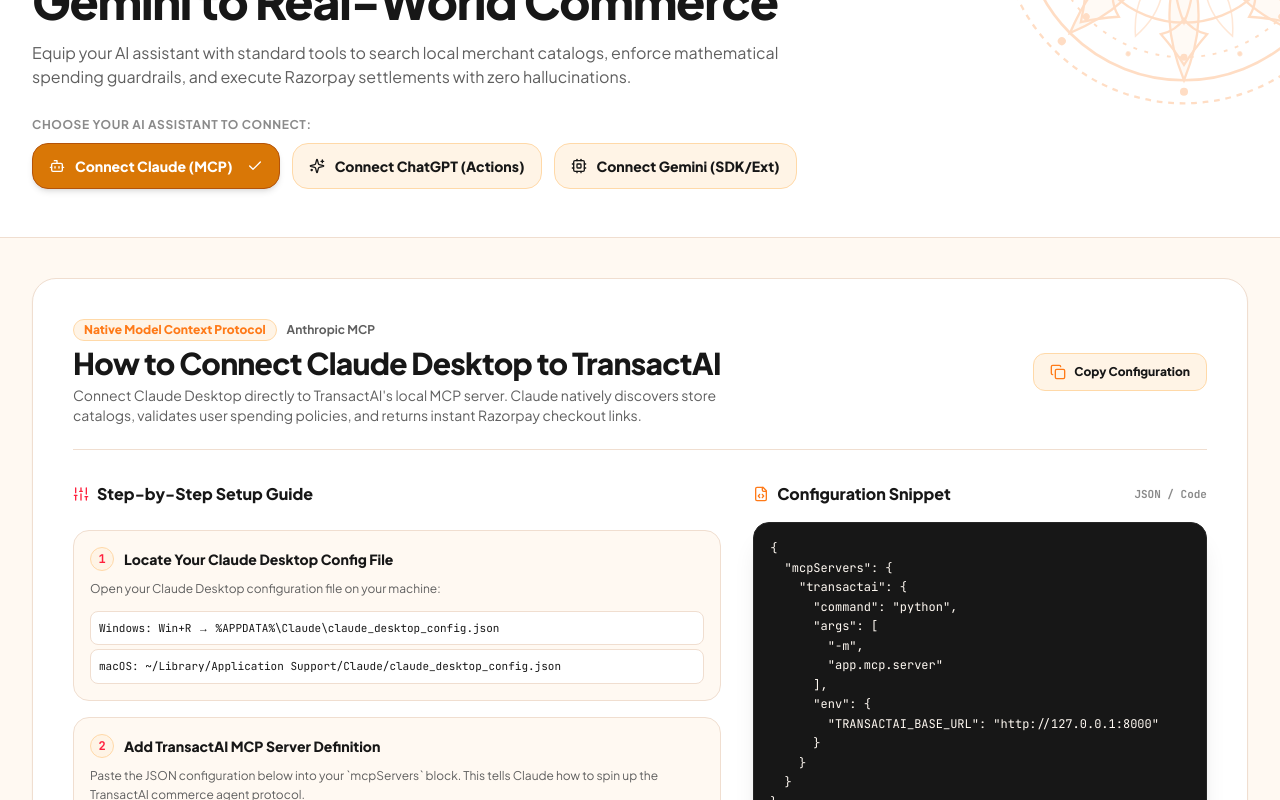
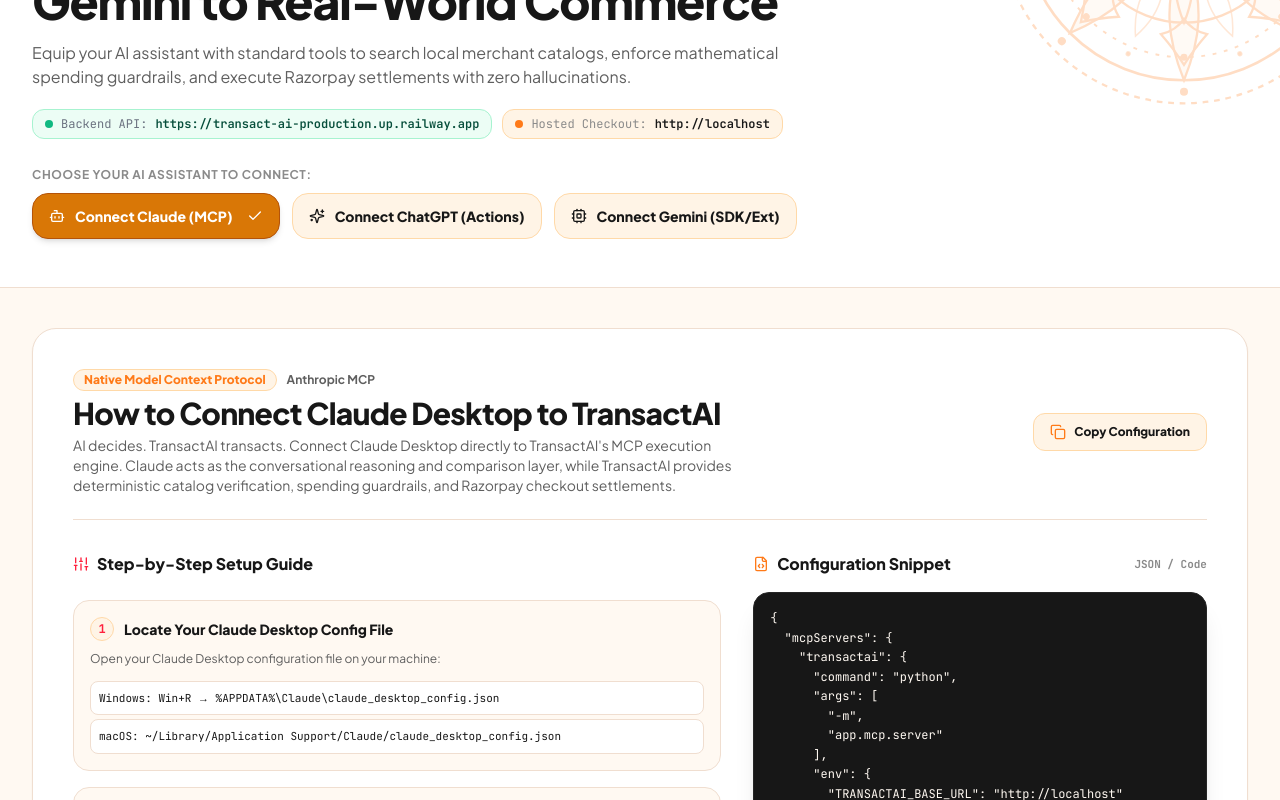
Before and after one commit to Sahil9205/Transact-Ai, a Next.js app in the folder frontend/: page /developer in a window 1280 px wide. Shown: the part 260-1060 px from the top of the page. Built offline with nearby package versions, Linux system fonts and the light colour scheme.

Commit message:
docs: align developer portal and integration guides with TransactAI execution protocol

```diff
--- a/frontend/app/developer/page.tsx
+++ b/frontend/app/developer/page.tsx
@@ -1,6 +1,6 @@
 "use client";
 
-import React, { useState } from "react";
+import React, { useState, useEffect, useMemo } from "react";
 import Link from "next/link";
 import {
   Code,
@@ -65,18 +65,24 @@
   };
 }
 
-const ASSISTANT_GUIDES: Record<AssistantType, AssistantGuide> = {
+const DEFAULT_FRONTEND_URL = "https://frontend-six-steel-85.vercel.app";
+const DEFAULT_BACKEND_URL = "https://transact-ai-production.up.railway.app";
 
+function getAssistantGuides(frontendUrl: string, backendUrl: string): Record<AssistantType, AssistantGuide> {
+  const fe = frontendUrl.replace(/\/+$/, "");
+  const be = backendUrl.replace(/\/+$/, "");
+
+  return {
     claude: {
       id: "claude",
       name: "Claude Desktop",
       provider: "Anthropic MCP",
       tag: "Native Model Context Protocol",
-    color: "#D97706", // warm amber/orange
+      color: "#D97706",
       bgLight: "bg-amber-50 border-amber-200 text-amber-900",
       badgeBg: "bg-[#FFF4E6] border-[#FFD9A8] text-[#FF7A18]",
       description:
-      "Connect Claude Desktop directly to TransactAI's local MCP server. Claude natively discovers store catalogs, validates user spending policies, and returns instant Razorpay checkout links.",
+        "AI decides. TransactAI transacts. Connect Claude Desktop directly to TransactAI's MCP execution engine. Claude acts as the conversational reasoning and comparison layer, while TransactAI provides deterministic catalog verification, spending guardrails, and Razorpay checkout settlements.",
       configFilePath: {
         windows: `%APPDATA%\\Claude\\claude_desktop_config.json`,
         mac: `~/Library/Application Support/Claude/claude_desktop_config.json`,
@@ -90,7 +96,7 @@
         "app.mcp.server"
       ],
       "env": {
-        "TRANSACTAI_BASE_URL": "http://127.0.0.1:8000"
+        "TRANSACTAI_BASE_URL": "${fe}"
       }
     }
   }
@@ -108,7 +114,7 @@
         {
           step: 2,
           title: "Add TransactAI MCP Server Definition",
-        desc: "Paste the JSON configuration below into your `mcpServers` block. This tells Claude how to spin up the TransactAI commerce agent protocol.",
+          desc: `Paste the JSON configuration below into your mcpServers block. Notice TRANSACTAI_BASE_URL points to your live hosted frontend (${fe}) so checkout links work seamlessly.`,
         },
         {
           step: 3,
@@ -120,13 +126,13 @@
           title: "Test with a Real Prompt",
           desc: "Ask Claude in natural language:",
           promptExample:
-          "Search for fresh Kaju Katli in Indiranagar (pincode 560001) under ₹600 and prepare an order for me.",
+            "Search for fresh Kaju Katli in Indiranagar (pincode 560001) under ₹600. Verify my daily spending policy limit, and if approved, prepare an order summary for my confirmation.",
         },
       ],
       toolTrace: {
         call: `transact_search_catalog({"query": "kaju katli", "pincode": "560001", "max_price_inr": 600})`,
         policy: `transact_check_policy({"user_id": "buyer-1", "amount_paise": 45000}) -> ALLOWED`,
-      result: `Order initialized. Payment checkout link: http://localhost:8000/pay/ord_9f82ab...`,
+        result: `Order initialized. Payment checkout link: ${fe}/pay/ord_9f82ab...`,
       },
     },
 
@@ -135,16 +141,16 @@
       name: "ChatGPT",
       provider: "OpenAI Custom GPTs & Actions",
       tag: "OpenAPI Actions Integration",
-    color: "#10A37F", // OpenAI Emerald
+      color: "#10A37F",
       bgLight: "bg-emerald-50 border-emerald-200 text-emerald-900",
       badgeBg: "bg-emerald-50 border-emerald-300 text-emerald-800",
       description:
-      "Connect ChatGPT using OpenAI Custom GPT Actions. ChatGPT reads the official TransactAI OpenAPI specification and automatically executes product search, policy enforcement, and checkout generation.",
+        "AI decides. TransactAI transacts. Connect ChatGPT using OpenAI Custom GPT Actions. ChatGPT handles product research, price/quality evaluation, and user decision-making, while TransactAI enforces stock parity, spending policies, and checkout execution.",
       configFilePath: {
         windows: "ChatGPT Web Interface > Explore GPTs > Create a GPT > Actions",
         mac: "ChatGPT Web Interface > Explore GPTs > Create a GPT > Actions",
       },
-    configCode: `http://127.0.0.1:8000/.well-known/openapi.json`,
+      configCode: `${be}/.well-known/openapi.json`,
       steps: [
         {
           step: 1,
@@ -156,29 +162,29 @@
           title: "Create a New Action via OpenAPI URL",
           desc: "Go to the 'Configure' tab, scroll down to 'Actions', and click 'Create new action'. Click 'Import from URL' and enter:",
           details: [
-          "Import URL: http://127.0.0.1:8000/.well-known/openapi.json",
-          "(Or if using a public tunnel like ngrok: https://<tunnel-id>.ngrok-free.app/.well-known/openapi.json)",
+            `Import URL: ${be}/.well-known/openapi.json`,
+            `Or via Frontend Proxy: ${fe}/.well-known/openapi.json`,
           ],
         },
         {
           step: 3,
           title: "Add Agent Guardrail Instructions",
-        desc: "In the Instructions box, paste:",
+          desc: "In the Instructions box, paste this production execution protocol:",
           promptExample:
-          "You are an autonomous shopping assistant powered by TransactAI. Always use transact_search_catalog to find real items, confirm the price with user spending limits, and provide the official payment URL.",
+            "You are ChatGPT connected to TransactAI, an AI Commerce Execution Agent. Help users research and compare products. Only trigger TransactAI when the user expresses clear purchase intent ('Buy this', 'Place order'). Validate stock, enforce spending policy limits, never silently replace unavailable items, and always get explicit user confirmation before generating the payment link.",
         },
         {
           step: 4,
           title: "Test Your Custom GPT",
           desc: "In the Preview pane, prompt your GPT:",
           promptExample:
-          "Order 1kg Alphonso mangoes to pincode 560001. Check if it's within my ₹1,000 budget.",
+            "Order 1kg Alphonso mangoes to pincode 560001. Check if it's within my ₹1,000 budget and ask for my confirmation before ordering.",
         },
       ],
       toolTrace: {
         call: `POST /api/v1/discovery/search {"query": "alphonso mangoes", "pincode": "560001"}`,
         policy: `POST /api/v1/policies/validate {"user_id": "buyer-1", "amount_paise": 35000} -> ALLOWED`,
-      result: `Order created. Payment link generated: http://localhost:8000/pay/ord_mango_332`,
+        result: `Order created. Payment link generated: ${fe}/pay/ord_mango_332`,
       },
     },
 
@@ -187,20 +193,20 @@
       name: "Google Gemini",
       provider: "Gemini Extensions & GenAI SDK",
       tag: "Gemini Function Calling SDK",
-    color: "#2563EB", // Google Blue
+      color: "#2563EB",
       bgLight: "bg-blue-50 border-blue-200 text-blue-900",
       badgeBg: "bg-blue-50 border-blue-300 text-blue-800",
       description:
         "Connect Google Gemini models using Google Generative AI Python/TS SDK function calling or the TransactAI Gemini Extension manifest at /.well-known/gemini-extension.json.",
       configFilePath: {
-      windows: "http://127.0.0.1:8000/.well-known/gemini-extension.json",
-      mac: "http://127.0.0.1:8000/.well-known/gemini-extension.json",
+        windows: `${be}/.well-known/gemini-extension.json`,
+        mac: `${be}/.well-known/gemini-extension.json`,
       },
       configCode: `import google.generativeai as genai
 import requests
 
-# 1. Fetch TransactAI Gemini tool declarations
-manifest = requests.get("http://127.0.0.1:8000/.well-known/gemini-extension.json").json()
+# 1. Fetch TransactAI Gemini tool declarations from live backend
+manifest = requests.get("${be}/.well-known/gemini-extension.json").json()
 
 # 2. Configure Gemini 1.5 Pro with TransactAI tools
 model = genai.GenerativeModel(
@@ -235,18 +241,18 @@
           title: "Access the Gemini Extension Manifest",
           desc: "TransactAI serves an official Gemini extension manifest at:",
           details: [
-          "Manifest URL: http://127.0.0.1:8000/.well-known/gemini-extension.json",
+            `Manifest URL: ${be}/.well-known/gemini-extension.json`,
           ],
         },
         {
           step: 2,
           title: "Integrate with Google GenAI SDK",
-        desc: "Use the Python or Node.js `@google/genai` SDK with function declarations pointing to TransactAI's local API endpoints.",
+          desc: "Use the Python or Node.js @google/genai SDK with function declarations pointing to TransactAI's live production endpoints.",
         },
         {
           step: 3,
           title: "Run the Automated Commerce Chat Loop",
-        desc: "Enable `enable_automatic_function_calling=True`. Gemini will automatically invoke TransactAI's endpoints when a user requests grocery or food items.",
+          desc: "Enable enable_automatic_function_calling=True. Gemini will automatically invoke TransactAI's endpoints when a user requests grocery or food items.",
         },
         {
           step: 4,
@@ -257,10 +263,11 @@
       toolTrace: {
         call: `Gemini FunctionCall: transact_search_catalog(query='milk', pincode='560001')`,
         policy: `Policy Validation: ₹65 within daily limit ₹3,000`,
-      result: `Settlement link generated via Razorpay webhook. Status: Ready for pickup.`,
+        result: `Settlement link generated via Razorpay webhook on ${fe}/pay/ord_... Status: Ready for pickup.`,
       },
     },
   };
+}
 
 const MCP_TOOLS = [
   {
@@ -319,8 +326,20 @@
   const { showToast } = useToast();
   const [activeAssistant, setActiveAssistant] = useState<AssistantType>("claude");
   const [copied, setCopied] = useState(false);
+  const [frontendUrl, setFrontendUrl] = useState(DEFAULT_FRONTEND_URL);
+  const [backendUrl, setBackendUrl] = useState(DEFAULT_BACKEND_URL);
 
-  const guide = ASSISTANT_GUIDES[activeAssistant];
+  useEffect(() => {
+    if (typeof window !== "undefined" && window.location.origin) {
+      setFrontendUrl(window.location.origin);
+    }
+  }, []);
+
+  const guides = useMemo(
+    () => getAssistantGuides(frontendUrl, backendUrl),
+    [frontendUrl, backendUrl]
+  );
+  const guide = guides[activeAssistant];
 
   const handleCopy = (text: string) => {
     navigator.clipboard.writeText(text);
@@ -346,6 +365,20 @@
             <p className="text-sm sm:text-base text-[#5F5F5F] leading-relaxed">
               Equip your AI assistant with standard tools to search local merchant catalogs, enforce mathematical spending guardrails, and execute Razorpay settlements with zero hallucinations.
             </p>
+
+            {/* Live Endpoint Status Pill */}
+            <div className="flex flex-wrap items-center gap-2.5 pt-1 text-xs font-mono">
+              <div className="inline-flex items-center gap-2 px-3 py-1.5 rounded-xl bg-emerald-50 border border-emerald-200 text-emerald-900 shadow-2xs">
+                <span className="w-2 h-2 rounded-full bg-emerald-500 animate-pulse" />
+                <span className="text-[#6B7280]">Backend API:</span>
+                <span className="font-semibold text-emerald-900">{backendUrl}</span>
+              </div>
+              <div className="inline-flex items-center gap-2 px-3 py-1.5 rounded-xl bg-[#FFF4E6] border border-[#FFD9A8] text-[#171717] shadow-2xs">
+                <span className="w-2 h-2 rounded-full bg-[#FF7A18]" />
+                <span className="text-[#8A8A8A]">Hosted Checkout:</span>
+                <span className="font-semibold text-[#171717]">{frontendUrl}</span>
+              </div>
+            </div>
 
             {/* Prominent 3 Connection Selectors */}
             <div className="pt-3">
```
Also changed, not shown: 3 other files (tests, documents, lock files or other folders). Lines whose indentation alone changed are shown as unchanged.
